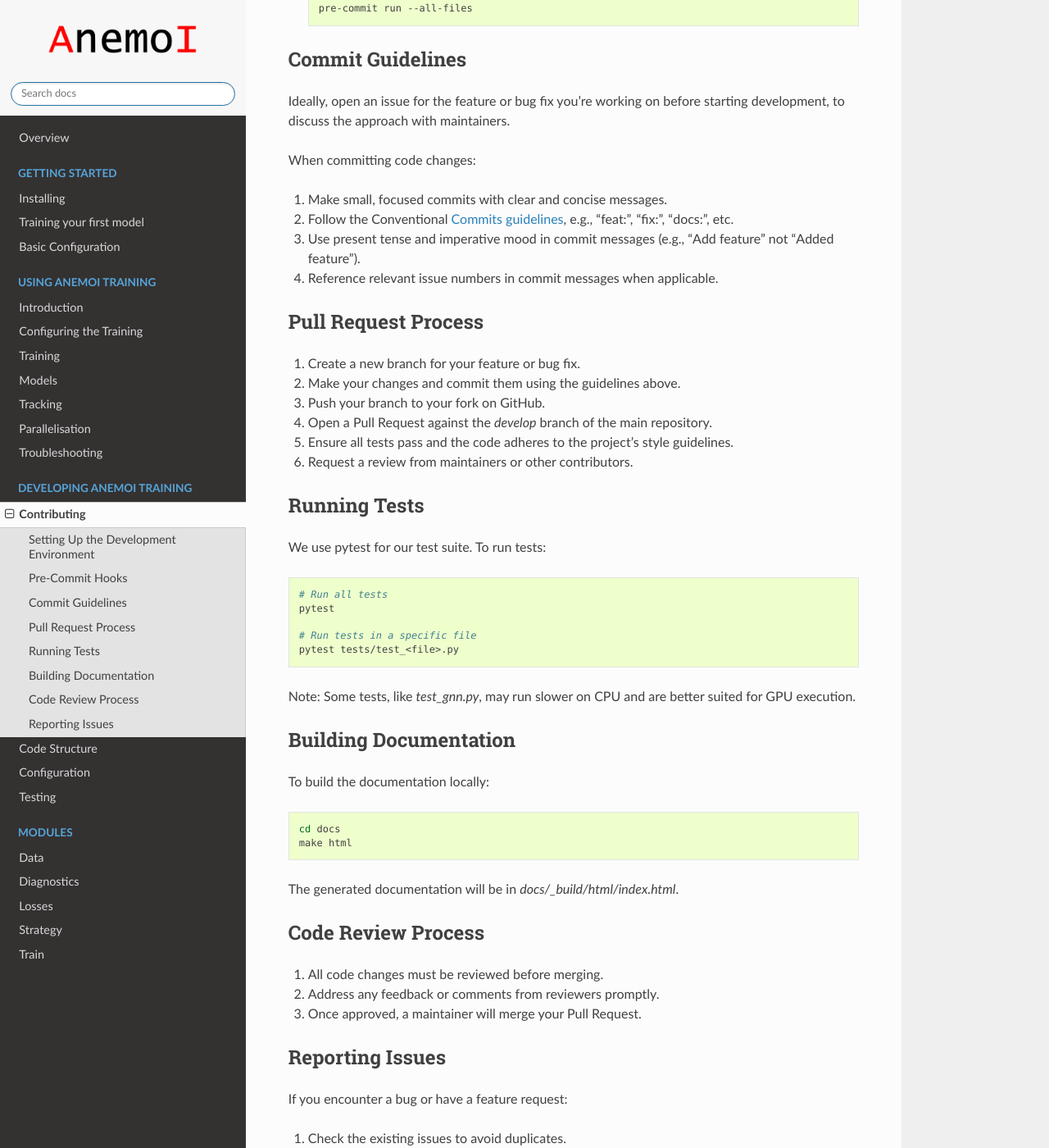
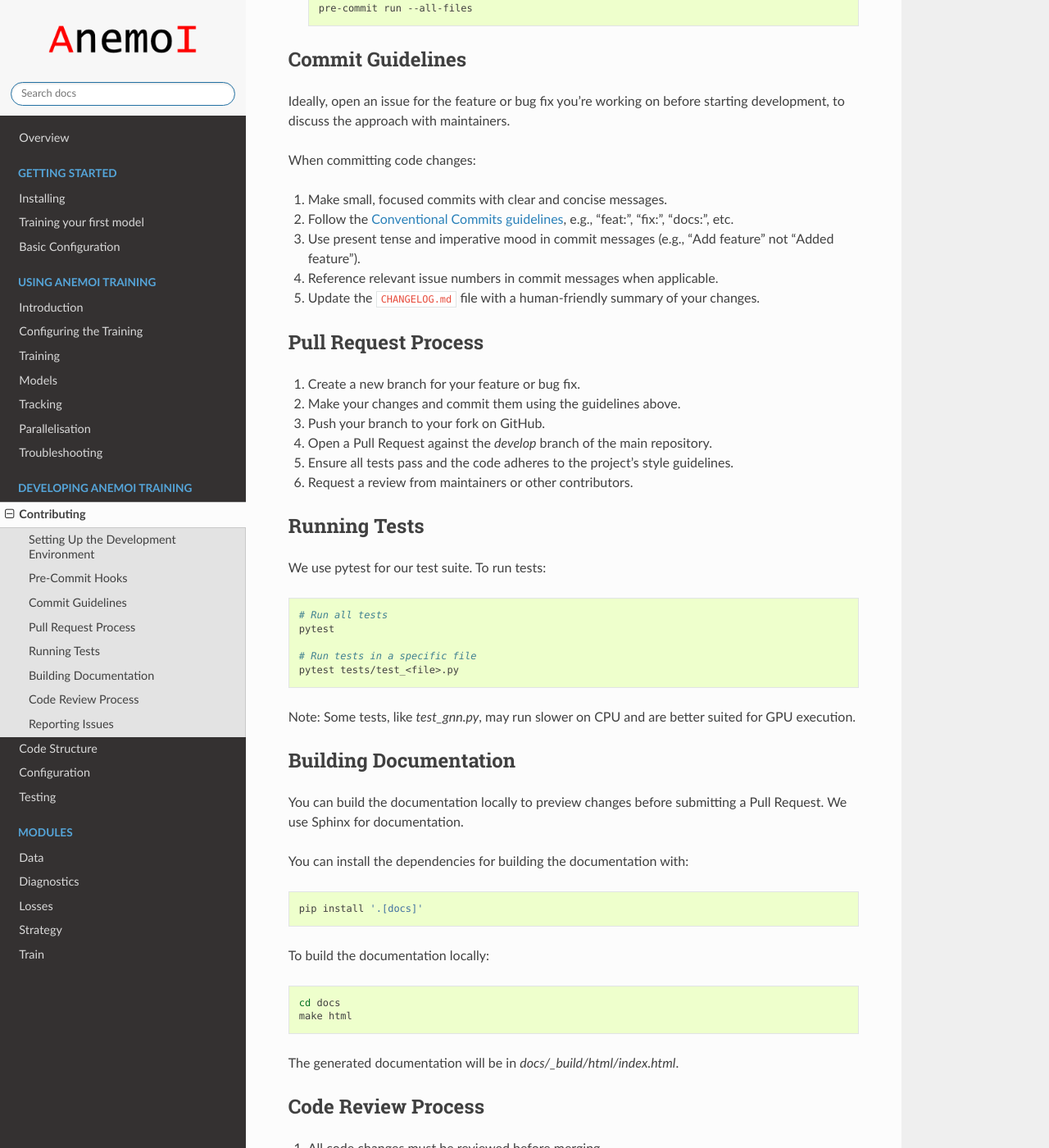
Before and after one commit to ecmwf/anemoi-training, a Sphinx documentation site: the page built from docs/dev/contributing.rst, in a window 1280 px wide and 1400 px high, scrolled down 934 px. Shown: the whole window at 82% size. Built offline with Sphinx 7.4.7 and the Read the Docs theme 2.0.0, drawn with Linux system fonts in a browser that asks for light colours; the version number could not be read and is left out.

Commit message:
docs: quick fixes

```diff
--- a/docs/dev/code-structure.rst
+++ b/docs/dev/code-structure.rst
@@ -48,7 +48,8 @@ When developing multiple new functions for a feature:
  Code Style and Documentation
 ******************************
 
-#. Follow PEP 8 guidelines for Python code style.
+#. Follow PEP 8 guidelines for Python code style, the pre-commit hooks
+   will help enforce this.
 #. Write clear, concise docstrings for all classes and functions using
    the Numpy style.
 #. Use type hints to improve code readability and catch potential
--- a/docs/dev/contributing.rst
+++ b/docs/dev/contributing.rst
@@ -62,7 +62,7 @@ When committing code changes:
 
 #. Make small, focused commits with clear and concise messages.
 
-#. Follow the Conventional `Commits guidelines
+#. Follow the `Conventional Commits guidelines
    <https://www.conventionalcommits.org/>`_, e.g., "feat:", "fix:",
    "docs:", etc.
 
@@ -70,6 +70,9 @@ When committing code changes:
    feature" not "Added feature").
 
 #. Reference relevant issue numbers in commit messages when applicable.
+
+#. Update the ``CHANGELOG.md`` file with a human-friendly summary of
+   your changes.
 
 **********************
  Pull Request Process
@@ -105,6 +108,15 @@ better suited for GPU execution.
  Building Documentation
 ************************
 
+You can build the documentation locally to preview changes before
+submitting a Pull Request. We use Sphinx for documentation.
+
+You can install the dependencies for building the documentation with:
+
+.. code:: bash
+
+   pip install '.[docs]'
+
 To build the documentation locally:
 
 .. code:: bash
--- a/docs/start/training-your-first-model.rst
+++ b/docs/start/training-your-first-model.rst
@@ -17,7 +17,7 @@ These missing values in the configuration are placeholders for the user
 to fill in marked with `???`. You can find the default configurations in
 the `anemoi-training` repository under `src/anemoi/training/configs/`.
 Alternatively, the next section will show you how to `generate a user
-config file <start/hydra-intro>`_.
+config file <hydra-intro>`_.
 
 *******************************
  Preparing training components
--- a/docs/user-guide/training.rst
+++ b/docs/user-guide/training.rst
@@ -191,7 +191,7 @@ Anemoi training uses the ``CosineLRScheduler`` from PyTorch as it's
 learning rate scheduler. The user can configure the maximum learning
 rate by setting ``config.training.lr.rate``. Note that this learning
 rate is scaled by the number of GPUs where for the `data parallelism
-<user-guide/distributed>`_.
+<distributed>`_.
 
 .. code:: yaml
 
```
